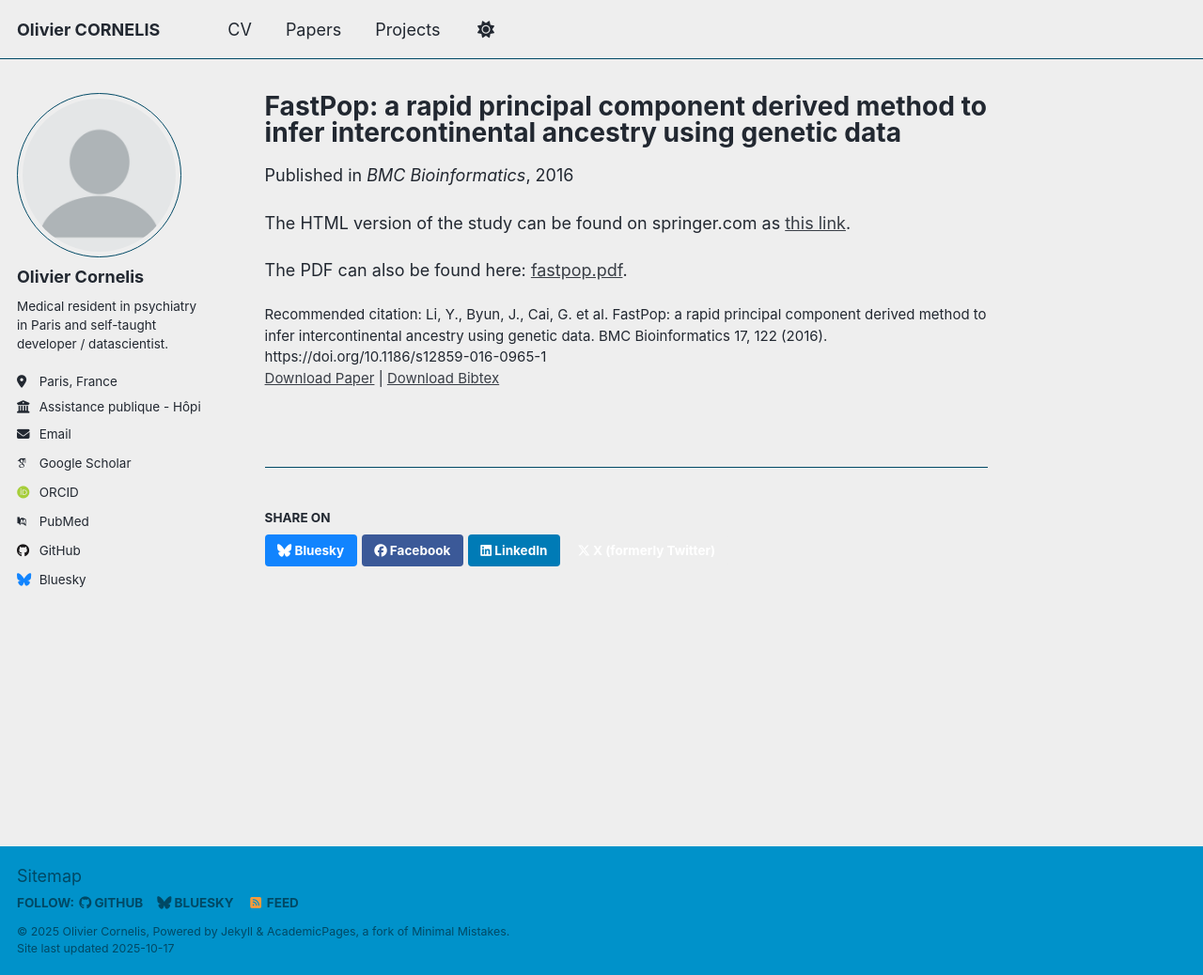
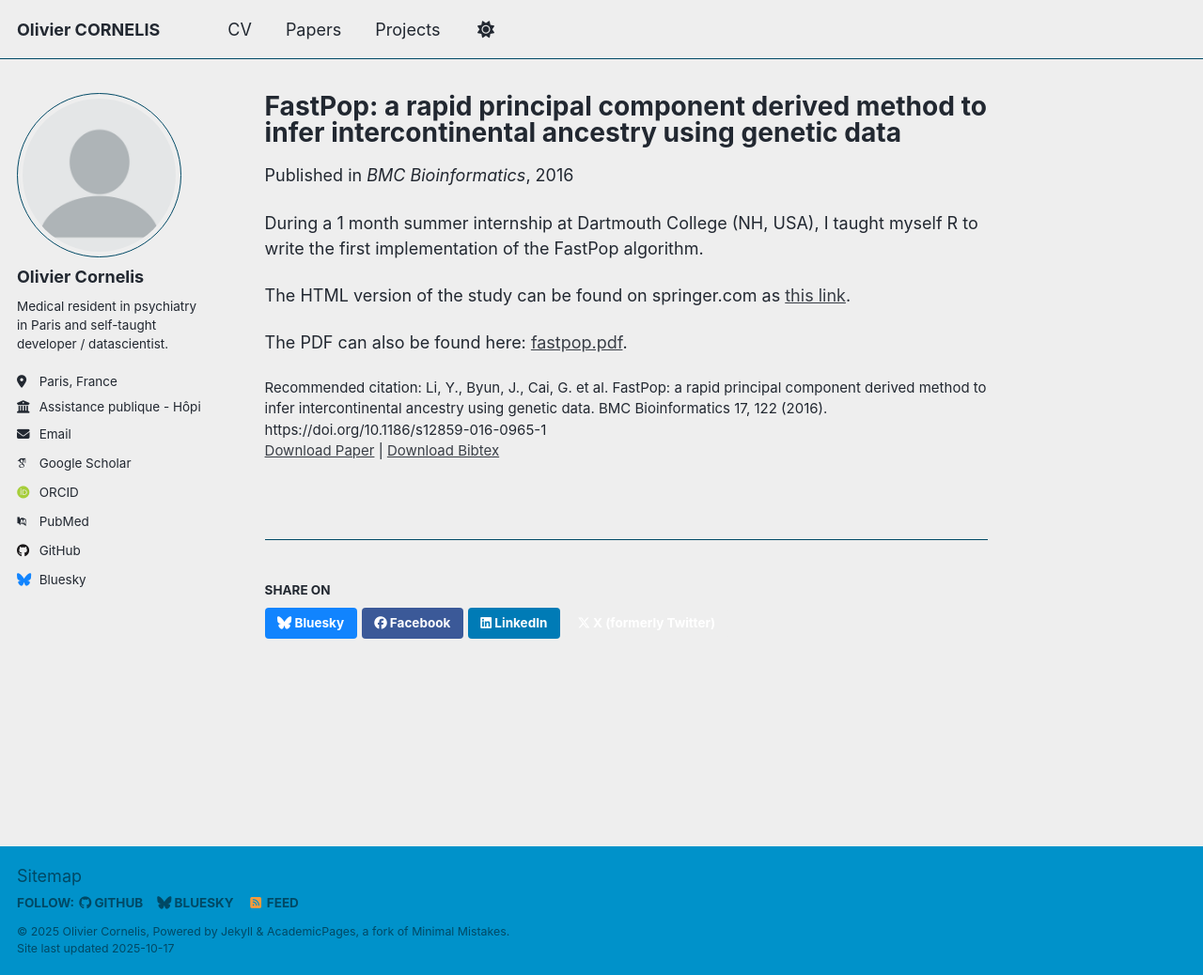
Before and after one commit to thiswillbeyourgithub/website, a Jekyll site: the page built from _publications/2016-03-09-fastpop.md, in a window 1280 px wide and 1038 px high. Shown: the whole window at 94% size. Built offline with Jekyll 4.4.1, drawn with Linux system fonts in a browser that asks for light colours; some web fonts are replaced; a script that is not in the unit is left out.

Commit message:
better phrasing
Signed-off-by: thiswillbeyourgithub <26625900+thiswillbeyourgithub@users.noreply.github.com>

```diff
--- a/_publications/2016-03-09-fastpop.md
+++ b/_publications/2016-03-09-fastpop.md
@@ -3,7 +3,7 @@
 collection: publications
 category: manuscripts
 permalink: /publication/2016-03-09-fastpop
-excerpt: 'Taught myself R to write the first implementation of the FastPop algorithm during a 1 month summer internship at Dartmouth College (NH, USA).'
+excerpt: 'During a 1 month summer internship at Dartmouth College (NH, USA), I taught myself R to write the first implementation of the FastPop algorithm.'
 date: 2016-03-09
 venue: 'BMC Bioinformatics'
 # slidesurl: 'http://academicpages.github.io/files/slides1.pdf'
@@ -13,6 +13,8 @@
 # bibtexurl: 'https://scholar.googleusercontent.com/scholar.bib?q=info:EF6XkeqBl-IJ:scholar.google.com/&output=citation&scisdr=CgL79zuOEKLUqDBCiOU:AAZF9b8AAAAAaPJEkOUkdc0tufVmKfHHJydr_3Y&scisig=AAZF9b8AAAAAaPJEkNf6OiMS6oF9fQ4MawTCzZU&scisf=4&ct=citation&cd=-1&hl=nl&scfhb=1'
 citation: 'Li, Y., Byun, J., Cai, G. et al. FastPop: a rapid principal component derived method to infer intercontinental ancestry using genetic data. BMC Bioinformatics 17, 122 (2016). https://doi.org/10.1186/s12859-016-0965-1'
 ---
+During a 1 month summer internship at Dartmouth College (NH, USA), I taught myself R to write the first implementation of the FastPop algorithm.
+
 The HTML version of the study can be found on springer.com as [this link](https://link.springer.com/article/10.1186/s12859-016-0965-1).
 
 The PDF can also be found here: [fastpop.pdf](https://olicorne.org/files/fastpop.pdf).
```
